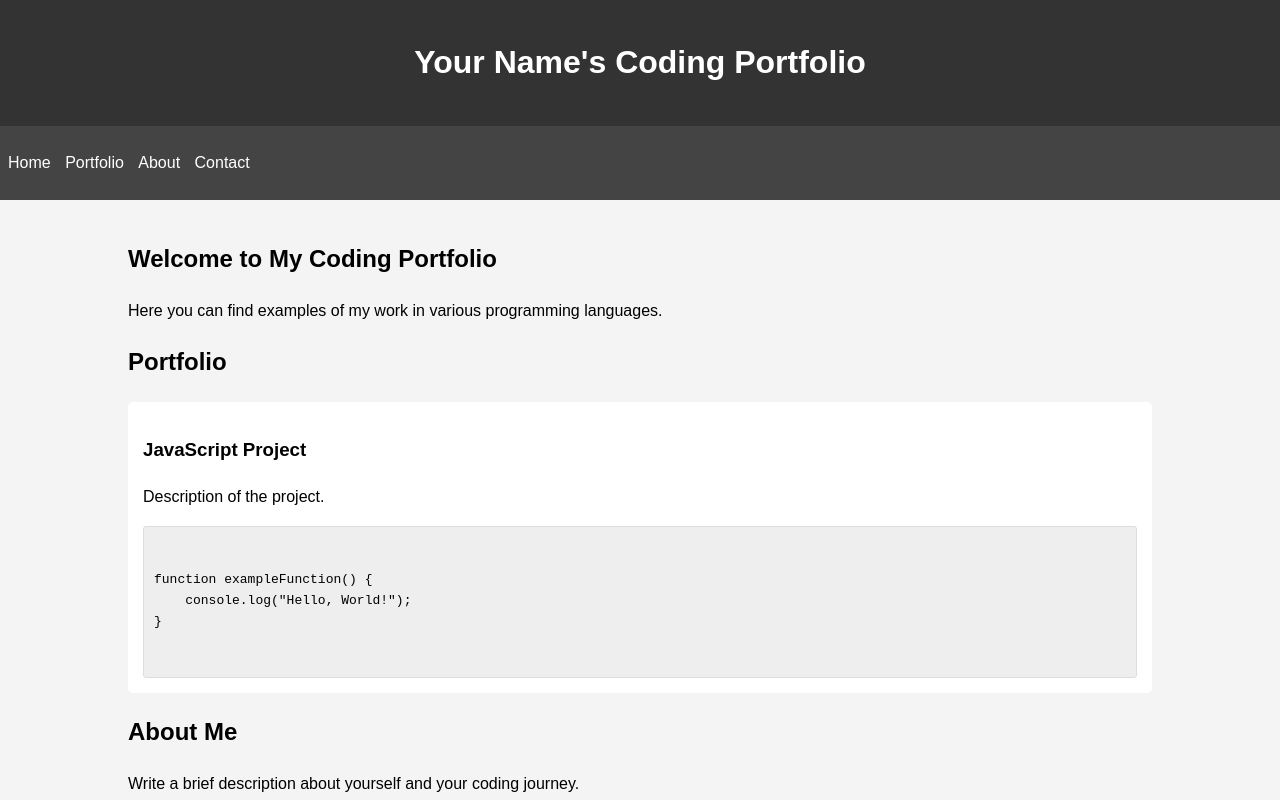
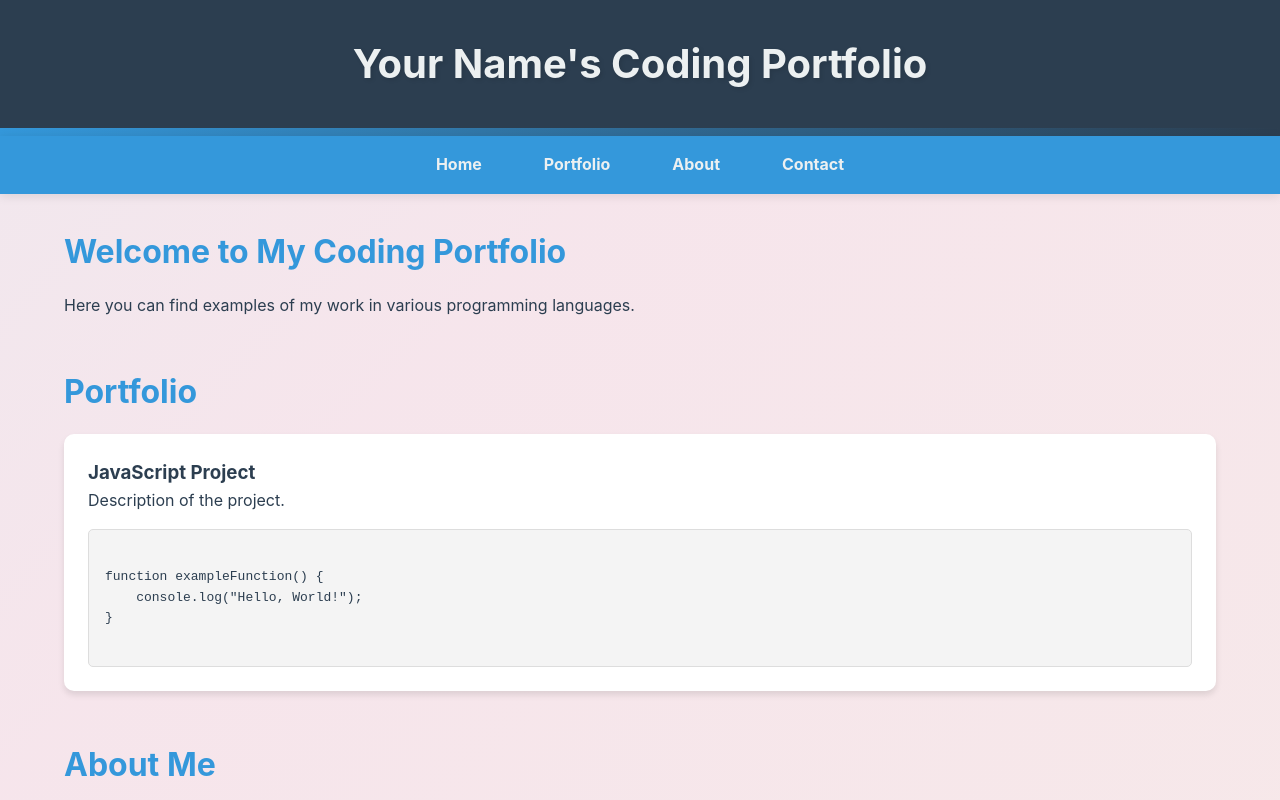
Before and after one commit to Benjifilly/Claude-test, a plain HTML site: page index.html in a window 1280 px wide. Shown: the top 800 px of the page. Drawn offline with Linux system fonts and the light colour scheme.

Commit message:
Update index.html

```diff
--- a/index.html
+++ b/index.html
@@ -5,61 +5,168 @@
     <meta name="viewport" content="width=device-width, initial-scale=1.0">
     <title>Your Coding Portfolio</title>
     <style>
-        body {
-            font-family: Arial, sans-serif;
-            line-height: 1.6;
+        :root {
+            --primary-color: #2c3e50;
+            --secondary-color: #3498db;
+            --text-color: #ecf0f1;
+            --background-color: #f9f9f9;
+            --card-color: #ffffff;
+        }
+
+        * {
             margin: 0;
             padding: 0;
-            background-color: #f4f4f4;
+            box-sizing: border-box;
         }
+
+        body {
+            font-family: -apple-system, BlinkMacSystemFont, 'Segoe UI', Roboto, Helvetica, Arial, sans-serif;
+            line-height: 1.6;
+            color: var(--primary-color);
+            background-color: var(--background-color);
+            -webkit-font-smoothing: antialiased;
+            -moz-osx-font-smoothing: grayscale;
+        }
+
         header {
-            background: #333;
-            color: #fff;
+            background: var(--primary-color);
+            color: var(--text-color);
             text-align: center;
+            padding: 2rem;
+            position: relative;
+            overflow: hidden;
+        }
+
+        header::after {
+            content: '';
+            position: absolute;
+            bottom: 0;
+            left: 0;
+            right: 0;
+            height: 0.5rem;
+            background: linear-gradient(90deg, var(--secondary-color), var(--primary-color));
+        }
+
+        h1 {
+            font-size: 2.5rem;
+            margin-bottom: 0.5rem;
+            text-shadow: 2px 2px 4px rgba(0,0,0,0.1);
+        }
+
+        nav {
+            background: var(--secondary-color);
             padding: 1rem;
+            position: sticky;
+            top: 0;
+            z-index: 1000;
+            box-shadow: 0 2px 10px rgba(0,0,0,0.1);
         }
-        nav {
-            background: #444;
-            color: #fff;
-            padding: 0.5rem;
-        }
+
         nav ul {
             list-style-type: none;
-            padding: 0;
+            display: flex;
+            justify-content: center;
         }
+
         nav ul li {
-            display: inline;
-            margin-right: 10px;
+            margin: 0 15px;
         }
+
         nav ul li a {
-            color: #fff;
+            color: var(--text-color);
             text-decoration: none;
+            font-weight: bold;
+            transition: all 0.3s ease;
+            padding: 0.5rem 1rem;
+            border-radius: 20px;
         }
+
+        nav ul li a:hover {
+            background-color: rgba(255,255,255,0.2);
+        }
+
         .container {
-            width: 80%;
+            width: 90%;
+            max-width: 1200px;
             margin: auto;
-            overflow: hidden;
-            padding: 20px;
+            padding: 2rem 0;
         }
+
+        section {
+            margin-bottom: 3rem;
+            opacity: 0;
+            transform: translateY(20px);
+            transition: opacity 0.5s ease, transform 0.5s ease;
+        }
+
+        section.visible {
+            opacity: 1;
+            transform: translateY(0);
+        }
+
+        h2 {
+            font-size: 2rem;
+            margin-bottom: 1rem;
+            color: var(--secondary-color);
+        }
+
         .project {
-            background: #fff;
+            background: var(--card-color);
+            border-radius: 10px;
+            padding: 1.5rem;
+            margin-bottom: 1.5rem;
+            box-shadow: 0 4px 6px rgba(0,0,0,0.1);
+            transition: transform 0.3s ease, box-shadow 0.3s ease;
+        }
+
+        .project:hover {
+            transform: translateY(-5px);
+            box-shadow: 0 6px 12px rgba(0,0,0,0.15);
+        }
+
+        .code {
+            background: #f4f4f4;
+            border: 1px solid #ddd;
             border-radius: 5px;
-            padding: 15px;
-            margin-bottom: 10px;
+            padding: 1rem;
+            font-family: 'Courier New', Courier, monospace;
+            overflow-x: auto;
+            margin-top: 1rem;
         }
-        .code {
-            background: #eee;
-            border: 1px solid #ddd;
-            border-radius: 3px;
-            padding: 10px;
-            font-family: monospace;
+
+        @media (max-width: 768px) {
+            nav ul {
+                flex-direction: column;
+                align-items: center;
+            }
+
+            nav ul li {
+                margin: 10px 0;
+            }
+
+            .container {
+                width: 95%;
+            }
         }
-        @keyframes fadeIn {
-            from { opacity: 0; }
-            to { opacity: 1; }
+
+        @keyframes gradientBG {
+            0% { background-position: 0% 50%; }
+            50% { background-position: 100% 50%; }
+            100% { background-position: 0% 50%; }
         }
-        .animate-fade-in {
-            animation: fadeIn 1s;
+
+        body::before {
+            content: '';
+            position: fixed;
+            top: 0;
+            left: 0;
+            right: 0;
+            bottom: 0;
+            background: linear-gradient(-45deg, #ee7752, #e73c7e, #23a6d5, #23d5ab);
+            background-size: 400% 400%;
+            animation: gradientBG 15s ease infinite;
+            z-index: -1;
+            opacity: 0.1;
         }
     </style>
 </head>
@@ -76,11 +183,11 @@
         </ul>
     </nav>
     <div class="container">
-        <section id="home" class="animate-fade-in">
+        <section id="home">
             <h2>Welcome to My Coding Portfolio</h2>
             <p>Here you can find examples of my work in various programming languages.</p>
         </section>
-        <section id="portfolio" class="animate-fade-in">
+        <section id="portfolio">
             <h2>Portfolio</h2>
             <div class="project">
                 <h3>JavaScript Project</h3>
@@ -95,45 +202,58 @@ function exampleFunction() {
             </div>
             <!-- Add more project divs as needed -->
         </section>
-        <section id="about" class="animate-fade-in">
+        <section id="about">
             <h2>About Me</h2>
             <p>Write a brief description about yourself and your coding journey.</p>
         </section>
-        <section id="contact" class="animate-fade-in">
+        <section id="contact">
             <h2>Contact</h2>
             <p>Email: your.email@example.com</p>
             <p>GitHub: github.com/yourusername</p>
         </section>
     </div>
     <script>
-        // Simple animation for section visibility
-        document.addEventListener('DOMContentLoaded', (event) => {
+        document.addEventListener('DOMContentLoaded', () => {
             const sections = document.querySelectorAll('section');
-            sections.forEach((section) => {
-                section.style.opacity = '0';
+            const navLinks = document.querySelectorAll('nav a');
+
+            const observerOptions = {
+                root: null,
+                rootMargin: '0px',
+                threshold: 0.1
+            };
+
+            const observer = new IntersectionObserver((entries, observer) => {
+                entries.forEach(entry => {
+                    if (entry.isIntersecting) {
+                        entry.target.classList.add('visible');
+                        highlightNavLink(entry.target.id);
+                    }
+                });
+            }, observerOptions);
+
+            sections.forEach(section => {
+                observer.observe(section);
             });
 
-            function isInViewport(element) {
-                const rect = element.getBoundingClientRect();
-                return (
-                    rect.top >= 0 &&
-                    rect.left >= 0 &&
-                    rect.bottom <= (window.innerHeight || document.documentElement.clientHeight) &&
-                    rect.right <= (window.innerWidth || document.documentElement.clientWidth)
-                );
-            }
-
-            function handleScroll() {
-                sections.forEach((section) => {
-                    if (isInViewport(section)) {
-                        section.style.opacity = '1';
-                        section.classList.add('animate-fade-in');
+            function highlightNavLink(sectionId) {
+                navLinks.forEach(link => {
+                    link.classList.remove('active');
+                    if (link.getAttribute('href') === `#${sectionId}`) {
+                        link.classList.add('active');
                     }
                 });
             }
 
-            window.addEventListener('scroll', handleScroll);
-            handleScroll();
+            // Smooth scrolling for nav links
+            navLinks.forEach(link => {
+                link.addEventListener('click', (e) => {
+                    e.preventDefault();
+                    const targetId = link.getAttribute('href').substring(1);
+                    const targetSection = document.getElementById(targetId);
+                    targetSection.scrollIntoView({ behavior: 'smooth' });
+                });
+            });
         });
     </script>
 </body>
```
